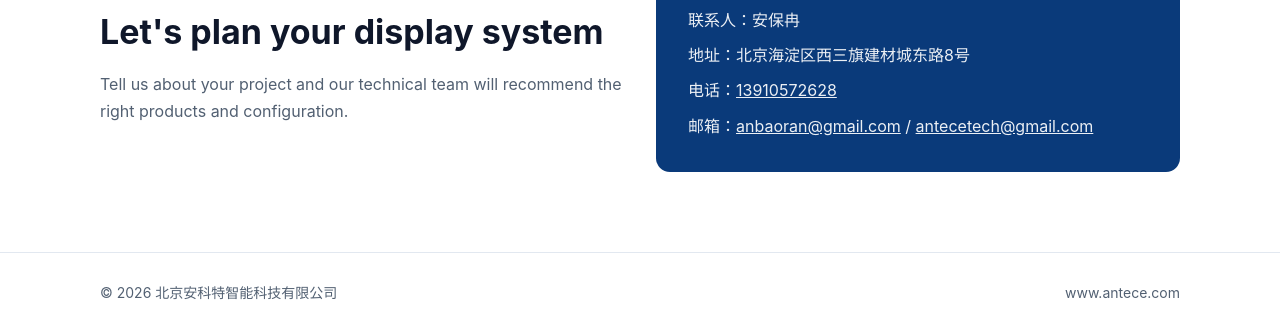
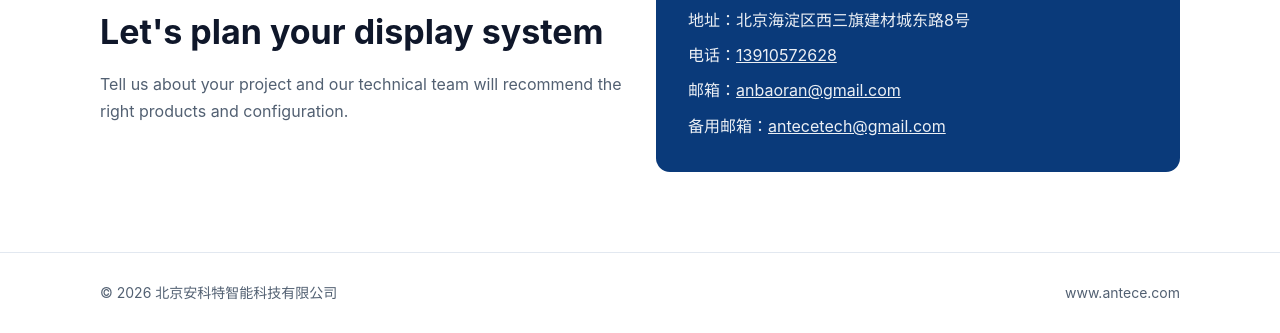
Before and after one commit to antece1/antece-site, a plain HTML site: page index.html in a window 1280 px wide. Shown: the part 5593-5926 px from the top of the page. Drawn offline with Linux system fonts and the light colour scheme.

Commit message:
Contact: remove name, add backup email line

```diff
--- a/index.html
+++ b/index.html
@@ -389,10 +389,10 @@
     </div>
     <div class="box">
       <h3>北京安科特智能科技有限公司</h3>
-      <p>联系人：安保冉</p>
       <p>地址：北京海淀区西三旗建材城东路8号</p>
       <p>电话：<a href="tel:+8613910572628">13910572628</a></p>
-      <p>邮箱：<a href="mailto:anbaoran@gmail.com">anbaoran@gmail.com</a> / <a href="mailto:antecetech@gmail.com">antecetech@gmail.com</a></p>
+      <p>邮箱：<a href="mailto:anbaoran@gmail.com">anbaoran@gmail.com</a></p>
+      <p>备用邮箱：<a href="mailto:antecetech@gmail.com">antecetech@gmail.com</a></p>
     </div>
   </div>
 </section>
```
